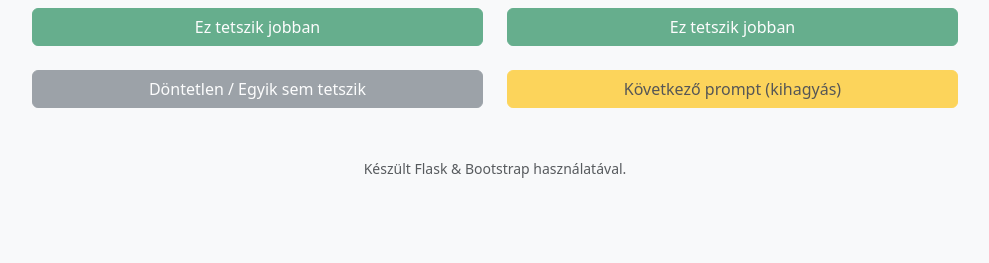
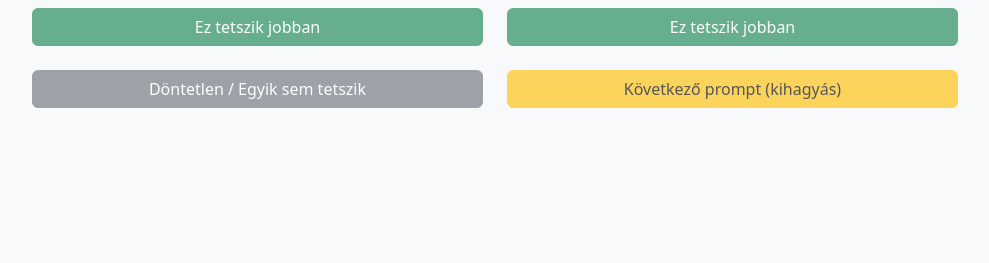
Before and after one commit to icebob/Leaderboard-Image, a Flask app: page / in a window 1280 px wide. Shown: the part 395-658 px from the top of the page, without its empty margins (145-1134 px from the left). Run offline with Flask 3, Linux system fonts and the light colour scheme.

Commit message:
delete footer

```diff
--- a/templates/index.html
+++ b/templates/index.html
@@ -197,9 +197,6 @@
         </div>
     </div>
 
-    <footer class="text-center mt-5 mb-3 text-muted">
-        <small>Készült Flask & Bootstrap használatával.</small>
-    </footer>
     <script>
         window.MODELS_DATA = JSON.parse('{{ models | tojson | safe }}');
         window.REVEAL_DELAY_MS = {{ reveal_delay_ms }}; // Make reveal_delay_ms globally available too if needed by config.js
```
